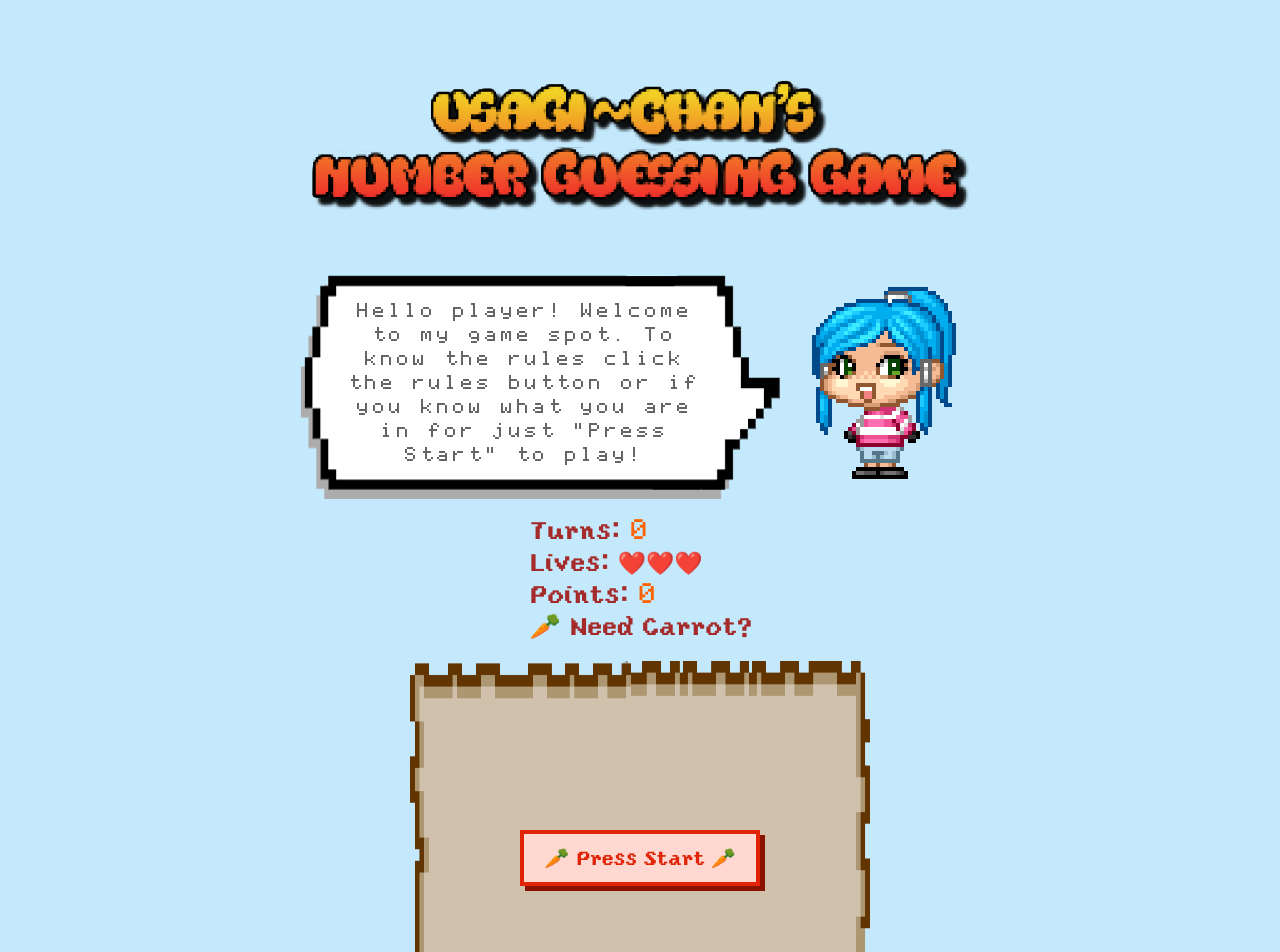
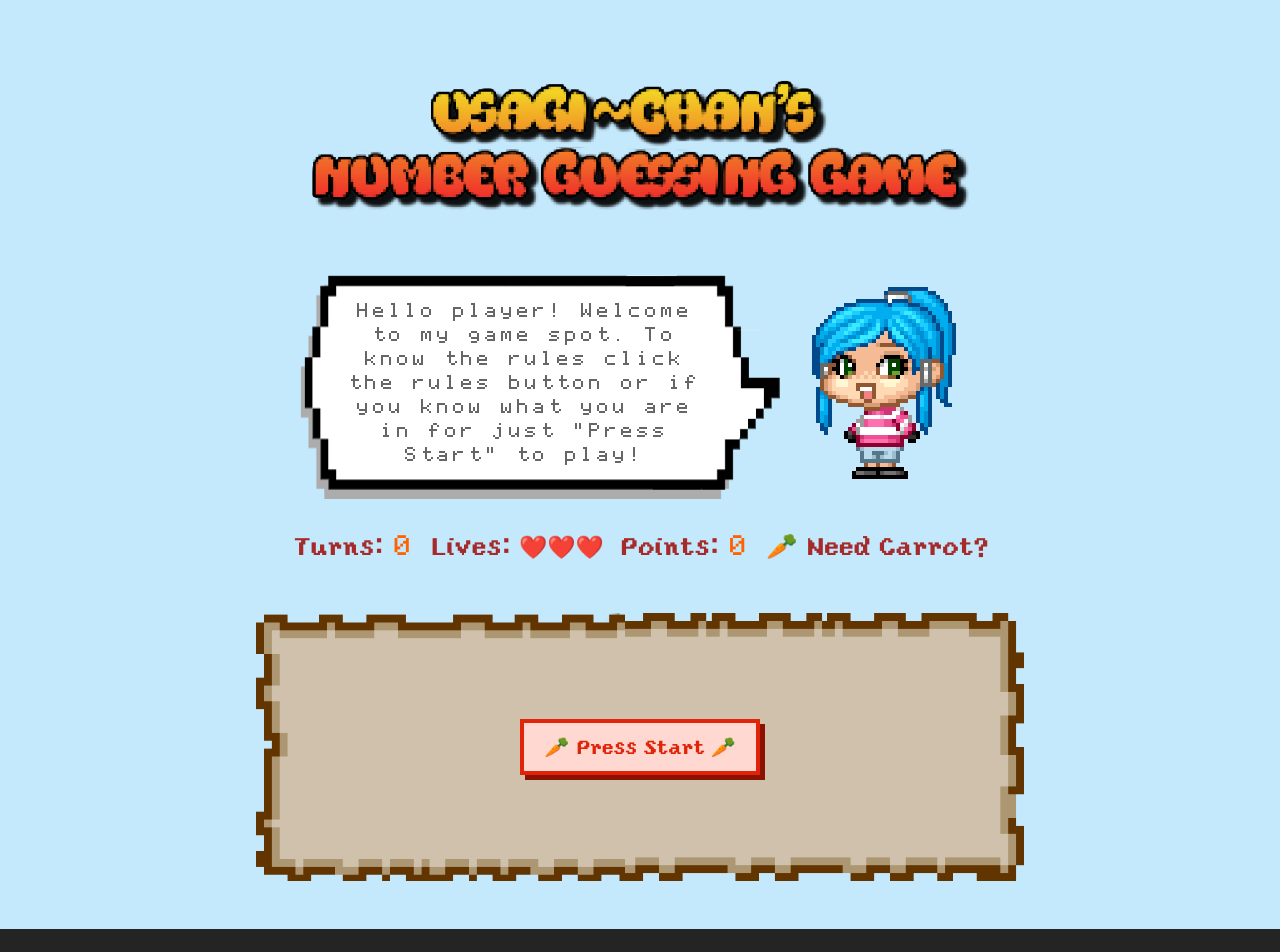
Before and after one commit to Blankscreen-exe/Usagi-chans-number-guessing-game, a React (Vite) app: page / in a window 1280 px wide. Shown: the top 952 px of the page. After the commit the page ends 929 px from the top, so only its background shows below. Built offline with nearby package versions, Linux system fonts and the light colour scheme; some icons are missing.

Commit message:
Responsive for medium devices

```diff
--- a/src/components/AnswerButtons.jsx
+++ b/src/components/AnswerButtons.jsx
@@ -24,7 +24,7 @@ export default function AnswerButtons(props) {
         <div className="flex flex-col items-center gap-y-3.5 md:gap-y-5">
             <p>Current Number: <span className="text-orange-600 font-bold underline">{props.numbers.currentNumber}</span></p>
             <p>The next number is going to be ...</p>
-            <div className="flex justify-between flex-col gap-y-4 md:w-[400px] md:m-auto">
+            <div className="flex justify-between flex-col gap-y-4 md:w-[400px] md:m-auto md:flex-row">
                 <button className="answer-button border-4 border-[#e12407] btn-shadow py-2.5 px-5 text-[15pt] font-bold font-[yoster] bg-[#ffd8d2] cursor-pointer text-[#e12407] hover:bg-[#ff7a65] hover:border-[#d42a10] hover:text-white focus:outline-0 focus-visible:outline-0" onClick={handleAnswer} name="smaller">Smaller 🔻</button>
                 <button className="answer-button border-4 border-[#e12407] btn-shadow py-2.5 px-5 text-[15pt] font-bold font-[yoster] bg-[#ffd8d2] cursor-pointer text-[#e12407] hover:bg-[#ff7a65] hover:border-[#d42a10] hover:text-white focus:outline-0 focus-visible:outline-0" onClick={handleAnswer} name="larger">Larger 🔺</button>
             </div>
--- a/src/components/IObox.jsx
+++ b/src/components/IObox.jsx
@@ -80,9 +80,9 @@ export default function IObox(props) {
     }
 
     return (
-        <div className="relative text-[14pt] min-h-[395px] max-w-[460px] mx-auto md:text-[15pt]">
-            <img src={titlebg} className="h-[395px] object-fill" />
-            <div className="absolute top-1/2 left-1/2 w-[78vw] max-w-[360px] md:min-w-[800px] -translate-1/2 text-center">
+        <div className="relative text-[14pt] min-h-[395px] max-w-[460px] mx-auto md:text-[17pt] md:min-h-auto md:max-w-3xl md:my-4">
+            <img src={titlebg} className="h-[395px] object-fill md:h-96 lg:h-auto" />
+            <div className="absolute top-1/2 left-1/2 w-[78vw] max-w-[360px] -translate-1/2 text-center md:min-w-[36rem] md:w-auto lg:min-w-[800px]">
                 {ioToShow}
             </div>
         </div>
--- a/src/components/Stats.jsx
+++ b/src/components/Stats.jsx
@@ -15,8 +15,8 @@ export default function Stats(props) {
   const probabilityOfSmaller = ((10 - (10 - currNumber)) * 10)
 
   return (
-    <span className='flex justify-center flex-col items-center md:flex-row'>
-      <div className='flex flex-col justify-around py-5 px-0 text-left w-max gap-y-1.5'>
+    <span className='flex justify-center flex-col items-center lg:flex-row'>
+      <div className='flex flex-col justify-around py-5 px-0 text-left w-max gap-y-1.5 md:flex-row md:gap-x-4 md:my-4'>
         <span>
           <span className='font-[yoster] text-[19pt] text-[brown]'>Turns: </span>
           <span className='text-[17pt] text-[#ff6200]'>{props.playerData.turns}</span>
@@ -39,7 +39,7 @@ export default function Stats(props) {
       </div>
       {props.displayHint &&
         props.gameState === 1 &&
-        <div className='flex flex-col gap-y-2 justify-around py-[5px] px-0 my-[15px] mx-auto hint-container-border bg-[#d2bb8c] md:flex-row'>
+        <div className='flex flex-col gap-y-2 justify-around py-[5px] px-0 my-[15px] mx-auto hint-container-border bg-[#d2bb8c] lg:flex-row'>
           <span>
             <span className='font-[yoster] text-[14pt] text-[brown] md:text-[19pt]'>Chance of "Smaller" = </span>
             <span className='text-[12pt md:text-[17pt]'>{probabilityOfSmaller} %</span>
```
